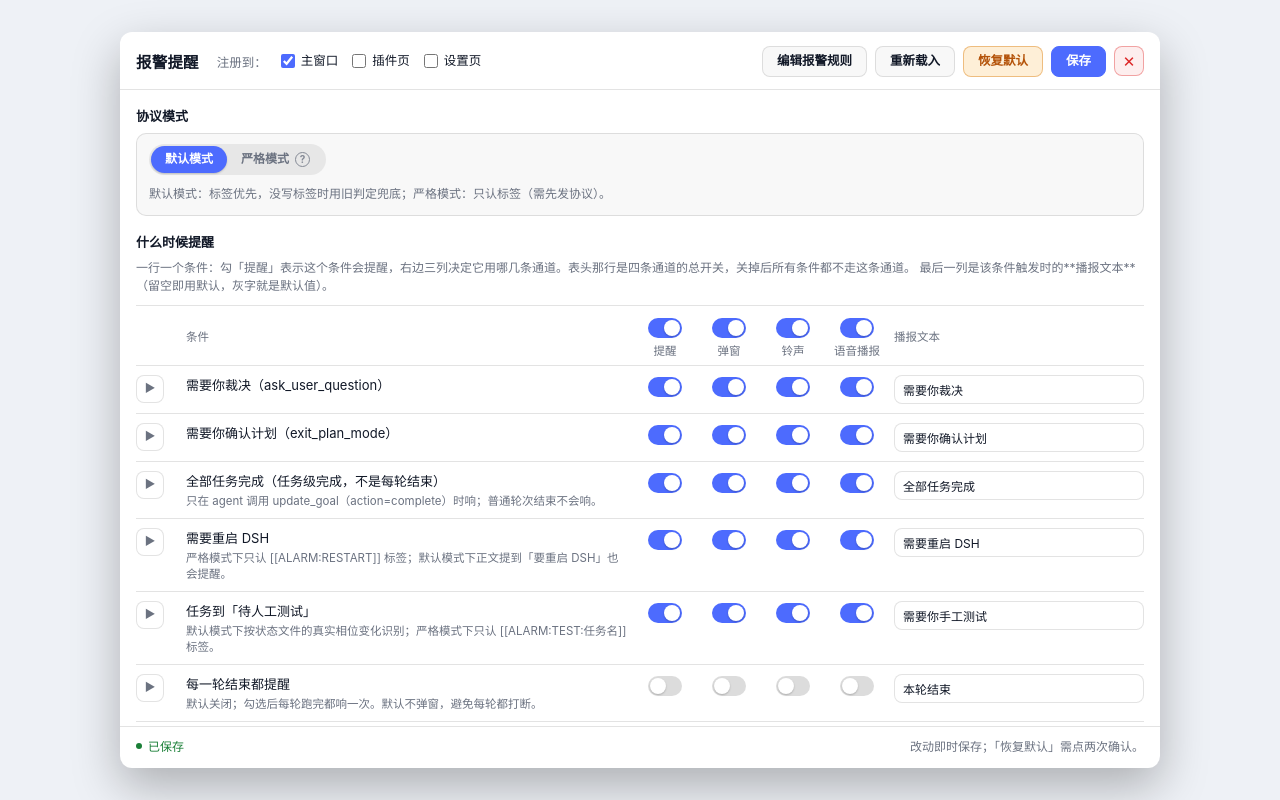
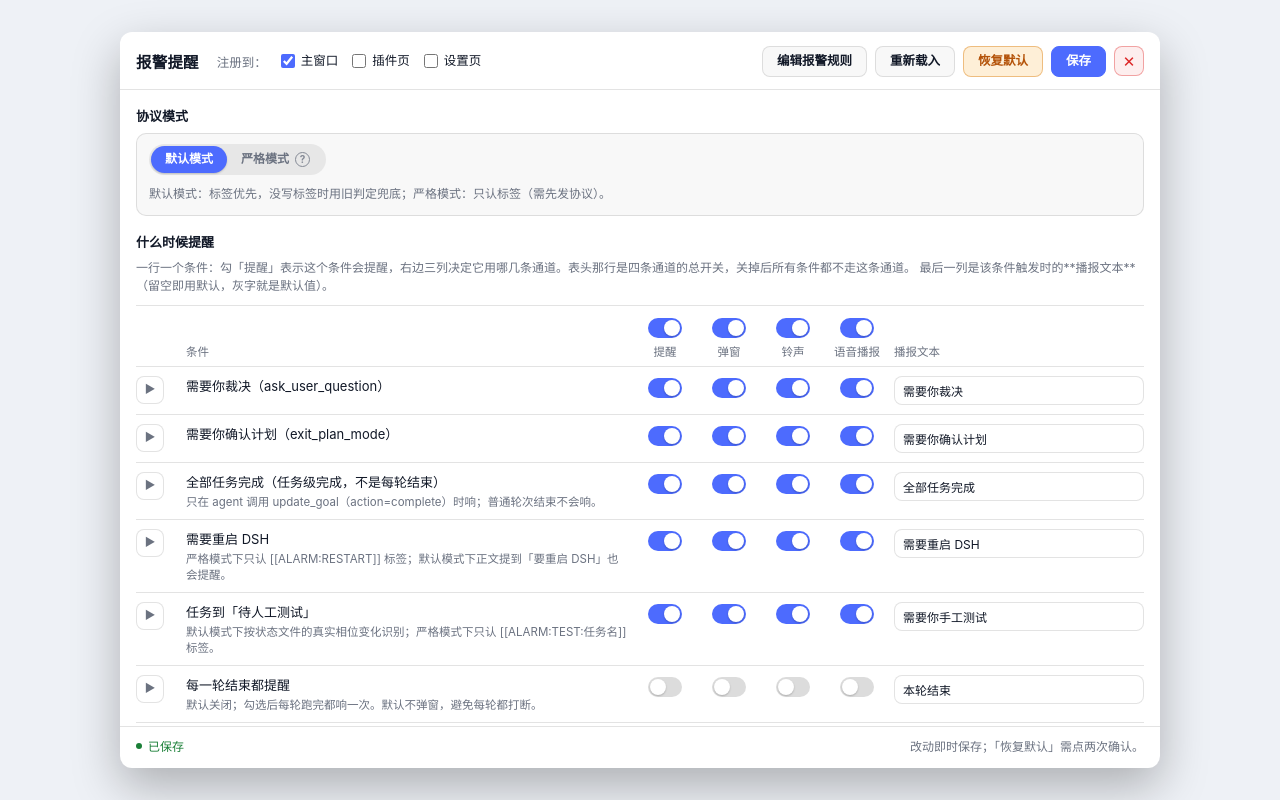
Before and after one commit to zueston/dsh-alarm, a website: page docs/prototype/settings-redesign.html in a window 1280 px wide. Drawn offline with Linux system fonts and the light colour scheme.

Commit message:
原型：表头拆两行——首行四个总开关、次行全部文字标签（条件/提醒/弹窗/铃声/语音播报/播报文本）同一基线

```diff
--- a/docs/prototype/settings-redesign.html
+++ b/docs/prototype/settings-redesign.html
@@ -177,18 +177,23 @@
   }
 
   .thead {
+    display: grid;
+    /* 表头两行：第一行只放四个通道总开关，第二行是全部文字标签（条件 / 提醒 / 弹窗 / 铃声 / 语音播报 / 播报文本） */
+    grid-template-rows: auto auto;
+    row-gap: 6px;
+    column-gap: 10px;
+    align-items: center;
     padding: 10px 0 6px;
     border-bottom: 1px solid var(--line);
     font-size: 11.5px;
     color: var(--label-2);
     line-height: 16px;
     text-align: center;
-    /* 条件 / 播报文本 与 四个总开关标签同处一行，垂直居中对齐 */
-    align-items: center;
   }
+  .thead .th-switch { display: flex; justify-content: center; }
   .thead .th-label { text-align: left; }
   .thead .th-voice { text-align: left; }
-  .thead .th-master { display: flex; flex-direction: column; align-items: center; gap: 5px; }
+  .thead .th-master { text-align: center; }
 
   .trow { padding: 9px 0; border-bottom: 1px solid var(--line); }
   .trow:last-child { border-bottom: 0; }
@@ -324,12 +329,22 @@
 
       <div class="table">
         <div class="thead">
+          <!-- 第一行：只有四个通道总开关 -->
+          <span></span>
+          <span></span>
+          <label class="switch th-switch"><input type="checkbox" checked /><span class="track"></span></label>
+          <label class="switch th-switch"><input type="checkbox" checked /><span class="track"></span></label>
+          <label class="switch th-switch"><input type="checkbox" checked /><span class="track"></span></label>
+          <label class="switch th-switch"><input type="checkbox" checked /><span class="track"></span></label>
+          <span></span>
+
+          <!-- 第二行：全部文字标签同一行同一基线 -->
           <span></span>
           <span class="th-label">条件</span>
-          <span class="th-master"><label class="switch"><input type="checkbox" checked /><span class="track"></span></label>提醒</span>
-          <span class="th-master"><label class="switch"><input type="checkbox" checked /><span class="track"></span></label>弹窗</span>
-          <span class="th-master"><label class="switch"><input type="checkbox" checked /><span class="track"></span></label>铃声</span>
-          <span class="th-master"><label class="switch"><input type="checkbox" checked /><span class="track"></span></label>语音播报</span>
+          <span class="th-master">提醒</span>
+          <span class="th-master">弹窗</span>
+          <span class="th-master">铃声</span>
+          <span class="th-master">语音播报</span>
           <span class="th-voice">播报文本</span>
         </div>
         <div id="rows"></div>
```
